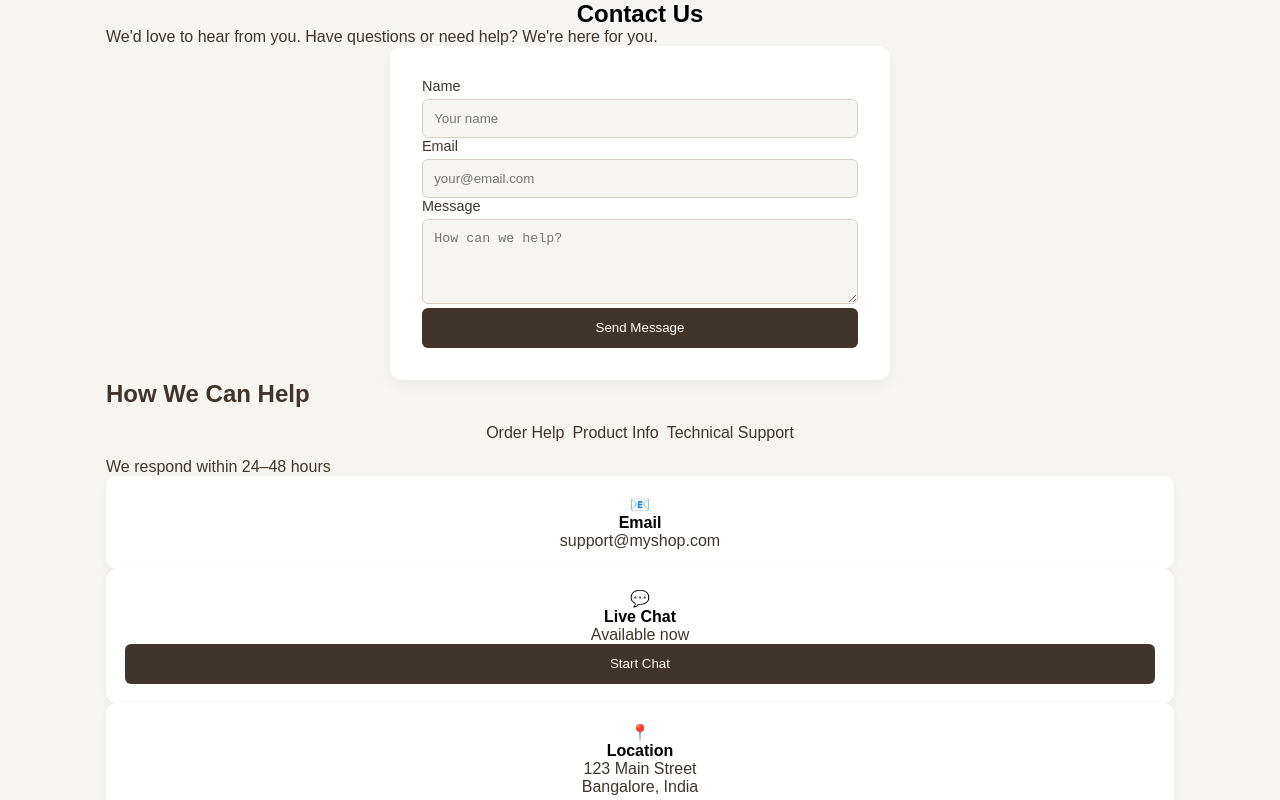
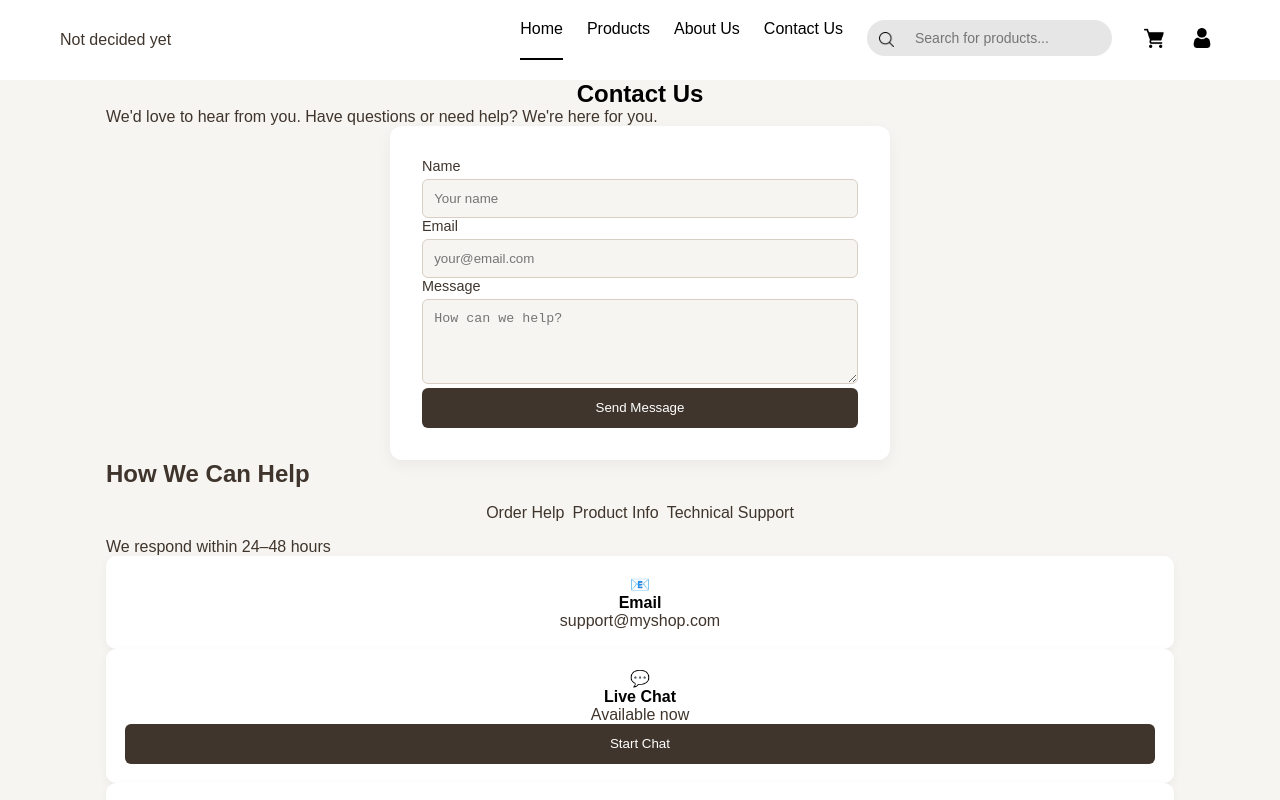
Before and after one commit to arshpreetsiingh/usi-ecommerce, a plain HTML site: page screens/contact.html in a window 1280 px wide. Shown: the top 800 px of the page. Drawn offline with Linux system fonts and the light colour scheme; files that its build step writes are made by us from their sources.

Commit message:
merged the branches

```diff
--- a/screens/contact.html
+++ b/screens/contact.html
@@ -4,10 +4,43 @@
   <meta charset="UTF-8">
   <meta name="viewport" content="width=device-width, initial-scale=1.0">
   <title>Contact Us</title>
-  <link rel="stylesheet" href="style.css">
+  <link rel="stylesheet" href="../styles/style.css">
 </head>
 <body>
 
+    <header class="navbar">
+
+        <!--Nav Left side logo Only-->
+        <div class="nav-left">
+            <span class="logo">
+                Not decided yet
+            </span>
+        </div>
+
+        <!-- Navbar center links to other pages -->
+               <div class="nav-center">
+            <a href="../index.html" class="current-page">Home</a>
+            <a href="./product.html">Products</a>
+            <a href="#">About Us</a>
+            <a href="./contact.html">Contact Us</a>
+
+        <!-- Search bar -->
+        <div class="search-container">
+            <img src="../assets/home/search-icon.png" alt="Search" class="search-icon">
+            <input type="text" class="search-bar" placeholder="Search for products...">
+        </div>
+
+        <!-- Navbar right side icons -->
+        <div class="nav-right">
+            <a href="#" class="icon-btn">
+                <img src="../assets/home/cart-img.png" alt="Cart" width="24" height="24">
+            </a>
+            <a href="#" class="icon-btn">
+                <img src="../assets/home/user.png" alt="User" width="24" height="24">
+            </a>
+        </div>
+
+    </header>
   <!-- Header -->
   <section class="header">
     <div class="container">
--- a/styles/Details.css
+++ b/styles/Details.css
@@ -1,3 +1,5 @@
+
+
 
         .product-container{
             display: flex;
--- a/styles/style.css
+++ b/styles/style.css
@@ -10,7 +10,80 @@ body {
   background: #F7F5F2;
   color: #3F352C;
 }
+.navbar {
+  position: sticky;
+  top: 0;
+  z-index: 1000;
+  display: flex;
+  align-items: center;
+  justify-content: space-between;
+  padding: 20px 60px;
+  width: 100%;
+  gap: 30px;
+  background-color:  #ffffff;
+  flex-wrap: wrap;
+}
 
+.logo {
+  width:clamp(100px, 15vw, 150px);
+  height: auto;
+}
+
+.nav-center {
+  display: flex;
+  gap: clamp(12px, 2vw, 24px);
+}
+
+.nav-center a {
+  color: #000000;
+  /* font-weight: 400; */
+  white-space: nowrap;
+  text-decoration: none;
+}
+
+.current-page {
+  border-bottom: 2px solid #000000;
+}
+.search-container {
+  position: relative;
+  flex: 1;
+  min-width: 200px;
+  max-width: 500px;
+}
+
+.search-icon {
+  position: absolute;
+  margin: 12px;
+  width: 15px;
+  height: auto;
+}
+
+.search-bar {
+  width: 100%;
+  padding: 10px 16px 10px 48px;
+  border: none;
+  background-color: #e6e6e6;
+  border-radius: 62px;
+  font-size: 14px;
+  outline: none;
+}
+
+.nav-right {
+  display: flex;
+  gap: 12px;
+  align-items: center;
+}
+
+.icon-btn {
+  align-items: center;
+  justify-content: center;
+  padding: 8px;
+}
+
+.icon-btn img {
+  width: 20px;
+  height: auto;
+}
 /* Sections */
 .section {
   padding: 3rem 1rem;
```
Also changed, not shown: index.html (+8 -5 lines), screens/Login.html (+2 -2 lines), screens/Productdetails.html (+4 -3 lines), screens/product.html (+9 -10 lines), screens/signup.html (+1 -1 lines), 2 other files.
